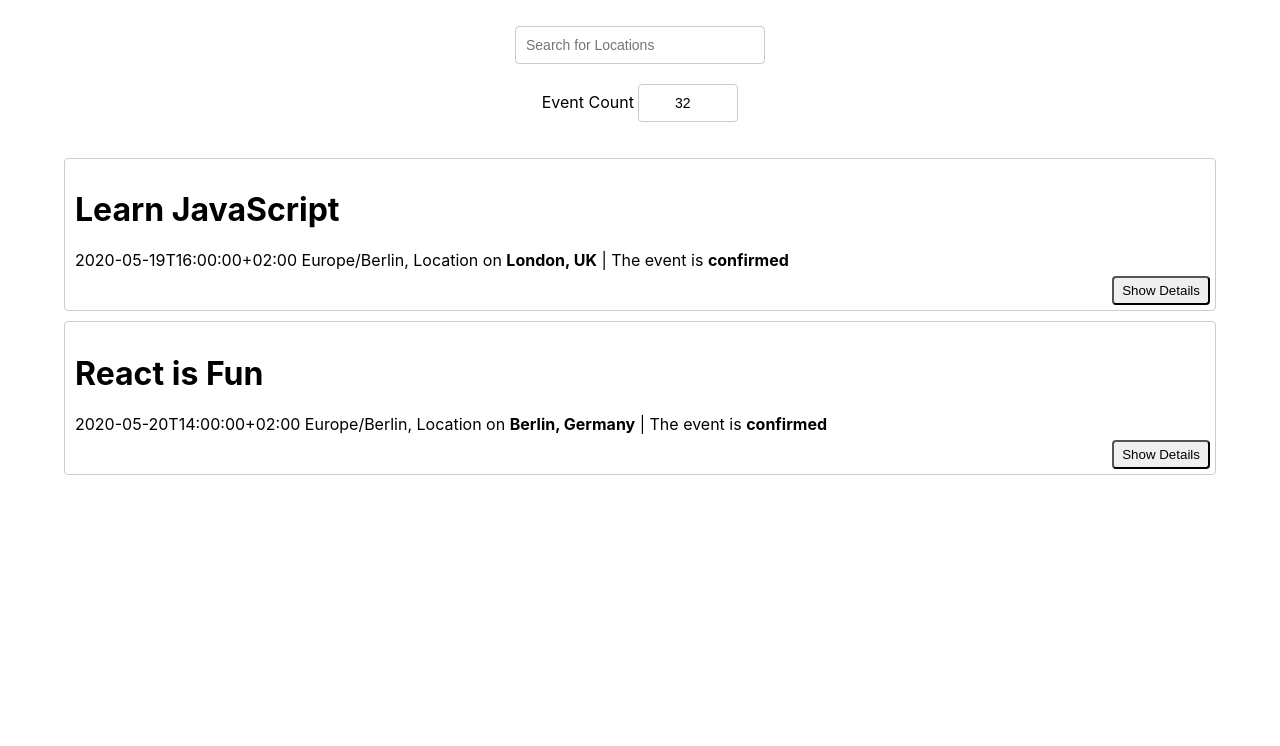
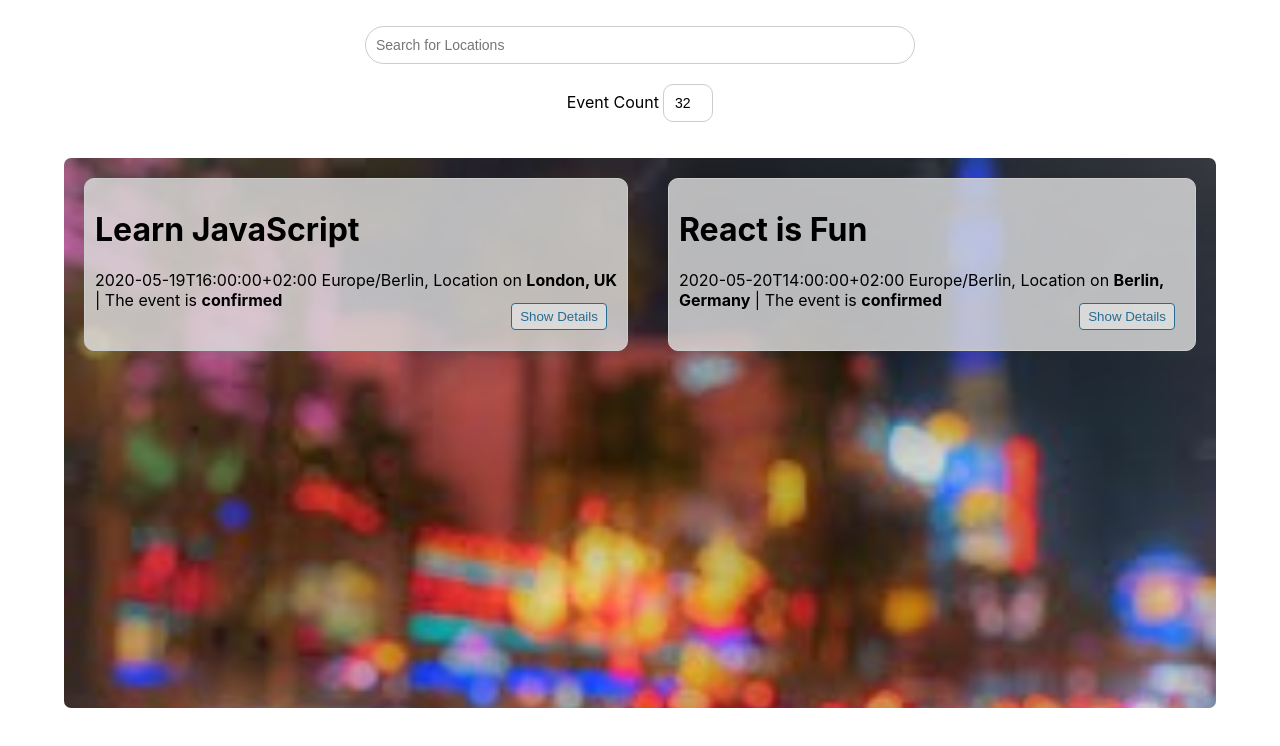
Before and after one commit to Nathan-Mez/meet, a React (Create React App) app: page / in a window 1280 px wide. Shown: the top 746 px of the page. Built offline with nearby package versions, Linux system fonts and the light colour scheme.

Commit message:
Add more styling

```diff
--- a/src/App.css
+++ b/src/App.css
@@ -24,10 +24,14 @@ p {
   display: block;
 }
 
+.Navigationbar {
+  background-color: #494949;
+}
+
 input[type="text"],
 input[type="number"] {
   padding: 8px 6px 8px 10px;
-  border-radius: 4px;
+  border-radius: 10px;
   outline: none;
   border: 1px solid #ccc;
   font-size: 14px;
@@ -37,7 +41,14 @@ input[type="number"] {
 }
 
 .city-input {
-  width: 250px;
+  width: 550px;
+  border-radius: 35px !important;
+}
+
+.event-count-input {
+  width: 50px;
+  margin: 20px auto;
+  text-align: center;
 }
 
 .CitySearch {
@@ -78,21 +89,49 @@ input[type="number"] {
 
 .event {
   padding: 10px 10px 35px;
-  margin-bottom: 10px;
+  background-color: rgba(225, 225, 225, 0.80);
+  margin: 20px;
   text-align: left;
   border: 1px solid #ccc;
-  border-radius: 4px;
+  border-radius: 10px;
   position: relative;
+}
+
+.EventList {
+  border-radius: 7px;
+  background-image: url("../public/event-list-background.jfif");
+  background-repeat: no-repeat;
+  background-size: cover;
+  height: 550px;
+  overflow: auto;
+  display: grid;
+  grid-template-columns: auto auto;
+}
+
+.show-details{
+  margin: 15px;
+  padding: 15px;
+  border-radius: 10px;
+  background-color: #eee;
 }
 
 .show-hide-Details-button {
   position: absolute;
-  right: 5px;
-  bottom: 5px;
+  right: 20px;
+  bottom: 20px;
   padding: 5px 8px;
+  border: 1px solid #276C91;
   border-radius: 4px;
   outline: none;
   cursor: pointer;
+  transition-duration: 0.25s;
+  background-color: rgba(225, 225, 225, 0.8);
+  color: #276C91;
+}
+
+.show-hide-Details-button:hover {
+  background-color: #276C91;
+  color: #FFF;
 }
 
 .name {
@@ -116,12 +155,6 @@ input[type="number"] {
 
 .event-count-search{
   align-self: right;
-}
-
-.event-count-input {
-  width: 100px;
-  margin: 20px auto;
-  text-align: center;
 }
 
 .button-wrapper {
```
